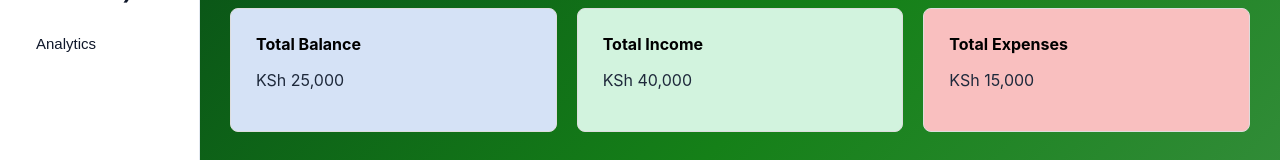
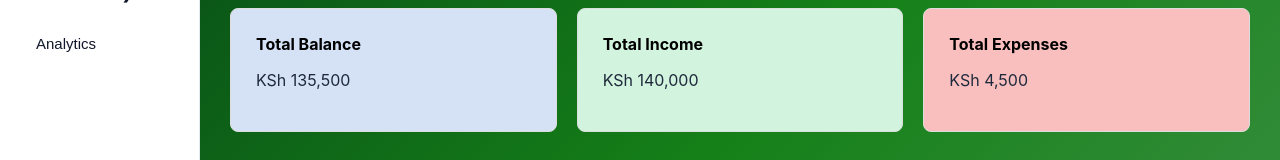
Before and after one commit to IS-PROJECT-2026/expense-tracker-158442, a React (Vite) app: page / in a window 1280 px wide. Shown: the part 176-336 px from the top of the page. Built offline with nearby package versions, Linux system fonts and the light colour scheme.

Commit message:
feat: Implement balance calculation
Calculate total income, expenses, and balance from the transaction data.

Closes #9

```diff
--- a/src/App.jsx
+++ b/src/App.jsx
@@ -57,6 +57,16 @@ const handleSubmit = (event) => {
     type: 'expense'
   })
 }
+
+  const totalIncome = transactionList
+  .filter((transaction) => transaction.type === 'income')
+  .reduce((total, transaction) => total + transaction.amount, 0)
+
+  const totalExpenses = transactionList
+    .filter((transaction) => transaction.type === 'expense')
+    .reduce((total, transaction) => total + transaction.amount, 0)
+
+  const totalBalance = totalIncome - totalExpenses
   const renderPage = () => {
     switch (activePage) {
       case 'transactions':
@@ -206,17 +216,17 @@ const handleSubmit = (event) => {
             <div className="allcards">
               <div className="card">
                 <h3>Total Balance</h3>
-                <p>KSh 25,000</p>
+                <p>KSh {totalBalance.toLocaleString()}</p>
               </div>
 
               <div className="card">
                 <h3>Total Income</h3>
-                <p>KSh 40,000</p>
+                <p>KSh {totalIncome.toLocaleString()}</p>
               </div>
 
               <div className="card">
                 <h3>Total Expenses</h3>
-                <p>KSh 15,000</p>
+                <p>KSh {totalExpenses.toLocaleString()}</p>
               </div>
             </div>
 
```
